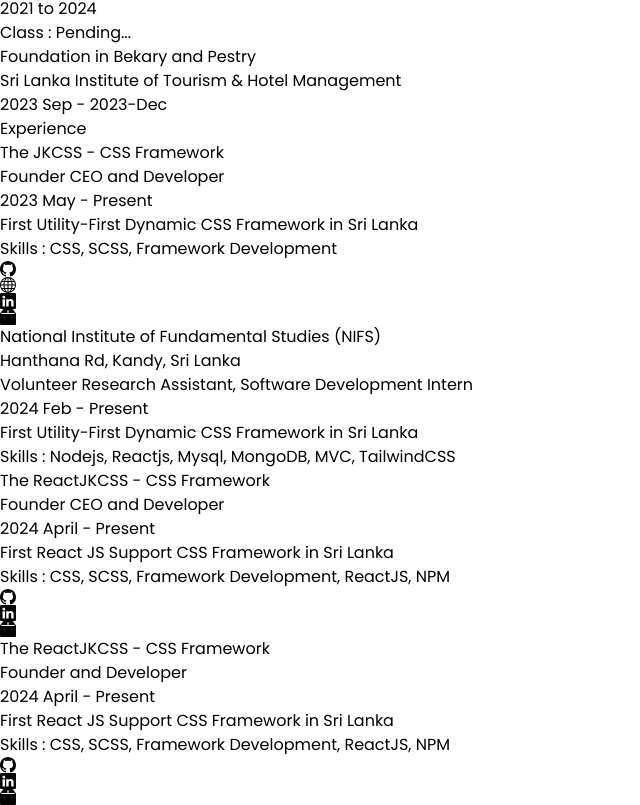
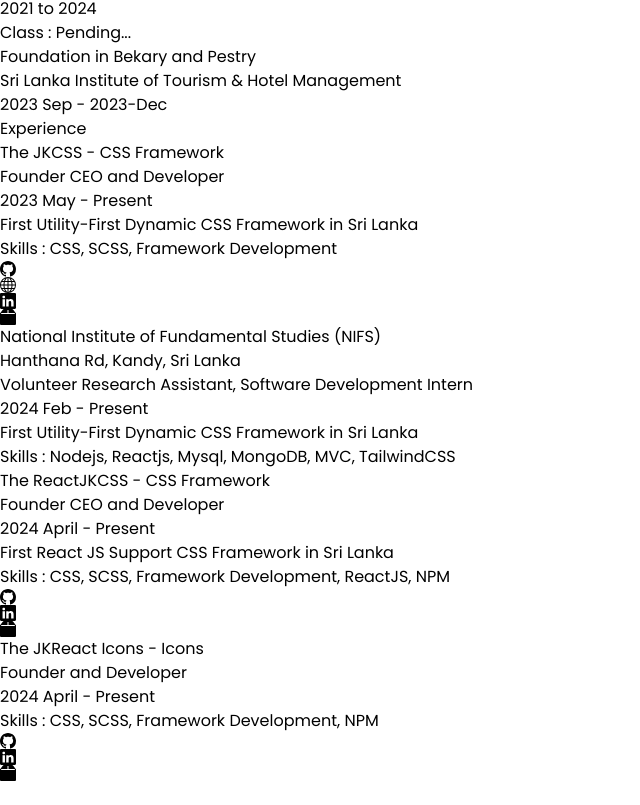
Before and after one commit to BackendExpert/my-portfolio-new, a React (Vite) app: page / in a window 1280 px wide. Shown: the part 1547-2352 px from the top of the page, without its empty margins (0-640 px from the left). After the commit the page ends 2328 px from the top, so only its background shows below. Built offline with nearby package versions, Linux system fonts and the light colour scheme; a web font is replaced by a local one.

Commit message:
Update Content.jsx
Co-Authored-By: JehanKandy  <jehankandy@gmail.com>

```diff
--- a/src/components/Content.jsx
+++ b/src/components/Content.jsx
@@ -162,23 +162,20 @@
                 <div className="md:flex">
                   {/* <img src="https://avatars.githubusercontent.com/u/139304882?s=200&v=4" alt="" className='h-24 rounded w-auto md:mt-2 md:ml-0 ml-6 md:mb-0 mb-6'/> */}
                   <div className="ml-6">
-                    <h1 className="md:text-xl font-semibold ">The ReactJKCSS - CSS Framework</h1>
+                    <h1 className="md:text-xl font-semibold ">The JKReact Icons - Icons</h1>
                     <p className="">Founder and Developer</p>
                     <p className="pb-6">
                       2024 April - Present
                     </p>
-                    <p className="">
-                      First React JS Support CSS Framework in Sri Lanka
-                    </p>
 
                     <p className="">
-                      Skills : CSS, SCSS, Framework Development, ReactJS, NPM
+                      Skills : CSS, SCSS, Framework Development, NPM
                     </p>
 
                     <p className="mt-5 flex">
-                      <p className="px-2"><a href="https://github.com/React-JKCSS" target='_blank'><BsGithub /></a></p>
-                      <p className="px-2"><a href="https://www.linkedin.com/company/react-jkcss/" target='_blank'><BsLinkedin /></a></p>
-                      <p className="px-2"><a href="https://www.npmjs.com/package/@jehankandy/react-jkcss" target='_blank'><BsBox2Fill /></a></p>
+                      <p className="px-2"><a href="https://github.com/JKReact-Icons" target='_blank'><BsGithub /></a></p>
+                      <p className="px-2"><a href="https://www.linkedin.com/company/jkreact-icons/" target='_blank'><BsLinkedin /></a></p>
+                      <p className="px-2"><a href="https://www.npmjs.com/package/@jehankandy/jkreact-icons" target='_blank'><BsBox2Fill /></a></p>
                     </p>
 
                   </div>
```
